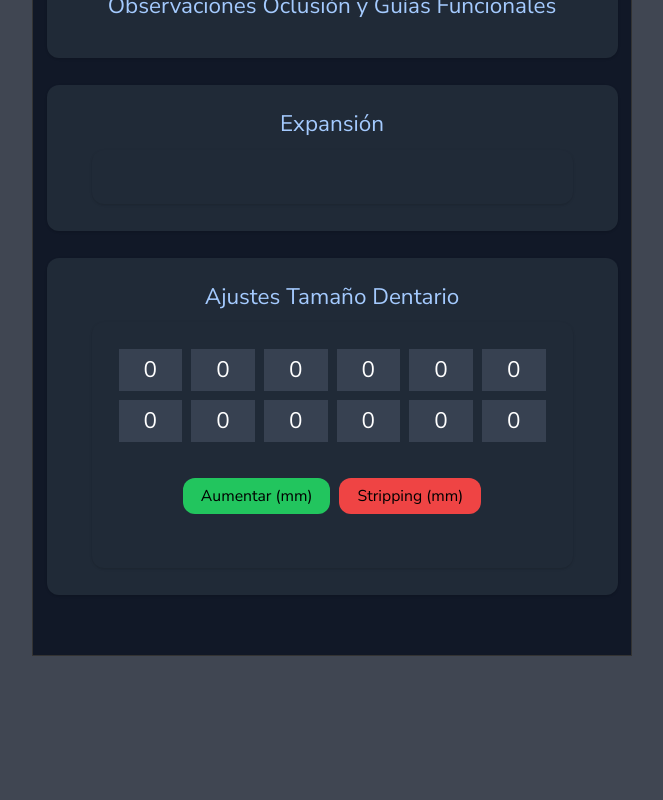
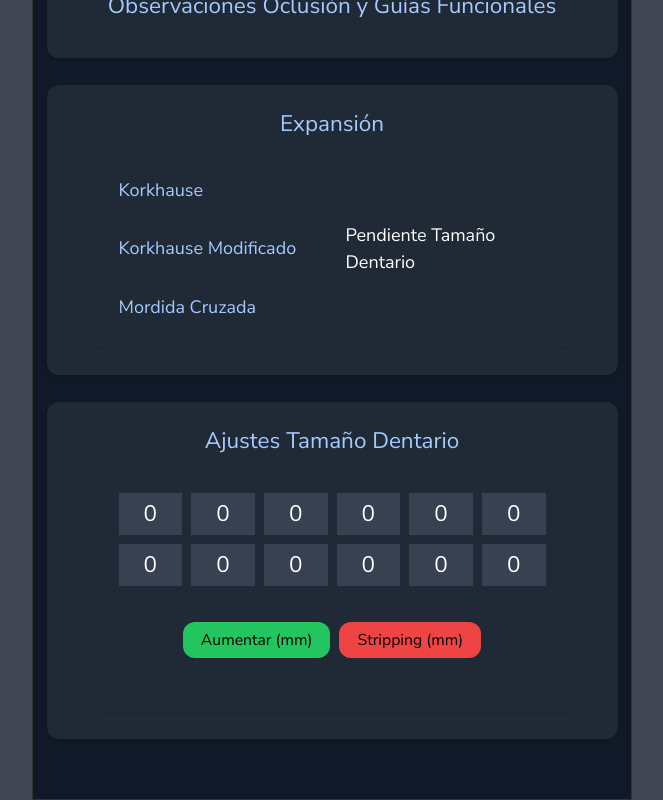
Before and after one commit to den-velez/orthodx, a Next.js app: page /patients/1/diagnostic in a window 1280 px wide. Shown: the part 1178-1978 px from the top of the page, without its empty margins (308-971 px from the left). Before the commit the page ends 1834 px from the top, so only its background shows below. Built offline with nearby package versions, Linux system fonts and the light colour scheme; no server answers; the database is empty.

Commit message:
OD-36 enhance expansion at dx page and arches

```diff
--- a/src/app/patients/[id]/arches/page.tsx
+++ b/src/app/patients/[id]/arches/page.tsx
@@ -45,7 +45,23 @@ export default async function ArcadasValoration({
     dist6a6Inf2: "",
     dist6a6Sup: "",
   };
+
+  const expansionDiagnostic = patient.expansionDiagnostic || {
+    korkhauseTurns: 0,
+    korkhauseTurnsMod: 0,
+    apinamientoTurns: 0,
+    mordidaCruzadaTurns: 0,
+  };
+
+  const discrepancyDiagnostic =
+    patient.discrepancyDiagnostic?.discrepancy || undefined;
+
   return (
-    <FormArcadasComponent patientId={id} currentValoration={valorationArches} />
+    <FormArcadasComponent
+      patientId={id}
+      currentValoration={valorationArches}
+      expansionDx={expansionDiagnostic}
+      discrepancyDx={discrepancyDiagnostic}
+    />
   );
 }
--- a/src/app/patients/[id]/diagnostic/page.tsx
+++ b/src/app/patients/[id]/diagnostic/page.tsx
@@ -199,24 +199,14 @@ export default async function Diagnostic({
   const getExpansionData = () => {
     if (!expansionDiagnostic) return;
     return {
-      korkhause:
-        expansionDiagnostic.korkhauseTurns &&
-        expansionDiagnostic.korkhauseTurns > 0
+      korkhause: expansionDiagnostic.korkhauseTurns
         ? `${expansionDiagnostic.korkhauseTurns} giros`
         : null,
-      korkhauseFixed:
-        expansionDiagnostic.korkhauseTurnsMod &&
-        expansionDiagnostic.korkhauseTurnsMod > 0
+      korkhauseFixed: expansionDiagnostic.korkhauseTurnsMod
         ? `${expansionDiagnostic.korkhauseTurnsMod} giros`
         : null,
-      apinamiento:
-        expansionDiagnostic.apinamientoTurns &&
-        expansionDiagnostic.apinamientoTurns > 0
-          ? `${expansionDiagnostic.apinamientoTurns} giros`
-          : null,
-      mordidaCruzada:
-        expansionDiagnostic.mordidaCruzadaTurns &&
-        expansionDiagnostic.mordidaCruzadaTurns > 0
+      apinamiento: null,
+      mordidaCruzada: expansionDiagnostic.mordidaCruzadaTurns
         ? `${expansionDiagnostic.mordidaCruzadaTurns} giros`
         : null,
     };
@@ -368,31 +358,21 @@ export default async function Diagnostic({
           <h5 className='text-h5 text-txtBrand-secondary text-center'>
             {dxLabels.expansion.title}
           </h5>
-          <div className='p-6 bg-bgDark-080 rounded-[12px] shadow'>
-            {dxResults.korkhause && (
+          <div className='p-6 flex flex-col gap-4 bg-bgDark-080 rounded-[12px] shadow'>
             <DxSectionDental
               label={dxLabels.expansion.korkhause}
               value={dxResults.korkhause ?? ""}
             />
-            )}
-            {dxResults.korkhauseFixed && (
+
             <DxSectionDental
               label={dxLabels.expansion.korkhauseFixed}
-                value={dxResults.korkhauseFixed ?? ""}
+              value={dxResults.korkhauseFixed ?? "Pendiente Tamaño dentario"}
             />
-            )}
-            {dxResults.apinamiento && (
-              <DxSectionDental
-                label={dxLabels.expansion.apinamiento}
-                value={dxResults.apinamiento ?? ""}
-              />
-            )}
-            {dxResults.mordidaCruzada && (
+
             <DxSectionDental
               label={dxLabels.expansion.mordidaCruzada}
               value={dxResults.mordidaCruzada ?? ""}
             />
-            )}
           </div>
         </section>
       )}
--- a/src/components/formArcadas/FormArcadasComponent.tsx
+++ b/src/components/formArcadas/FormArcadasComponent.tsx
@@ -6,7 +6,7 @@ import { z, ZodType } from "zod";
 import { zodResolver } from "@hookform/resolvers/zod";
 
 import { ButtonComponent, ModalComponent } from "@/components";
-import { IArches } from "@/interfaces";
+import { IArches, IDiscrepancyDiagnostic, IExpansion } from "@/interfaces";
 import { updatePatient } from "@/lib/actions/actions";
 import {
   getDiscrepancyDiagnostic,
@@ -14,6 +14,7 @@ import {
 } from "@/lib/diagnostic/arches";
 
 import { PAGE_TITLES } from "@/constants/constants";
+import DxSectionDental from "@/app/patients/[id]/diagnostic/DxSectionDental";
 
 type FormData = {
   d11?: string;
@@ -60,9 +61,13 @@ const FormSchema: ZodType<FormData> = z.object({
 export default function FormArcadasComponent({
   patientId,
   currentValoration,
+  expansionDx,
+  discrepancyDx,
 }: {
   patientId: string;
   currentValoration: IArches;
+  expansionDx: IExpansion;
+  discrepancyDx?: boolean;
 }) {
   const [isSubmitted, setSubmitted] = useState(false);
   const [isOpen, setIsOpen] = useState(false);
@@ -150,6 +155,10 @@ export default function FormArcadasComponent({
     }
     closeModal();
   };
+
+  const propocionalStyles = discrepancyDx
+    ? "bg-msg-error text-center"
+    : "bg-msg-success text-center";
 
   return (
     <>
@@ -426,8 +435,54 @@ export default function FormArcadasComponent({
             </div>
           </div>
         </section>
+        <section className='p-6 bg-bgDark-080 rounded-[12px] shadow'>
+          <h4 className='text-h4 text-txtLight-100 text-center'>
+            Expansión y Discrepancia
+          </h4>
+          <div className='my-6 flex flex-col gap-4'>
+            <DxSectionDental
+              label='Korkhause (giros)'
+              value={
+                expansionDx.korkhauseTurns == 0
+                  ? "No requiere"
+                  : expansionDx.korkhauseTurns.toString()
+              }
+            />
+            <DxSectionDental
+              label='Mordida Anterior (giros)'
+              value={
+                expansionDx.korkhauseTurns == 0
+                  ? "No requiere"
+                  : expansionDx.mordidaCruzadaTurns.toString()
+              }
+            />
+            {expansionDx.korkhauseTurnsMod != undefined ? (
+              <DxSectionDental
+                label='Korkhause Modificado (giros)'
+                value={
+                  expansionDx.korkhauseTurnsMod == 0
+                    ? "No requiere"
+                    : expansionDx.korkhauseTurnsMod.toString()
+                }
+              />
+            ) : (
+              <DxSectionDental
+                label='Korkhause Modificado (giros)'
+                value='Pendiente
+                  tamaño dentario'
+              />
+            )}
+          </div>
+          <div className={`rounded-[12px] ${propocionalStyles}`}>
+            <h3 className='p-2 text-h5 text-center'>
+              {discrepancyDx
+                ? "Paciente con discrepancia"
+                : "Paciente Proporcional"}
+            </h3>
+          </div>
+        </section>
         {!isSubmitted && (
-          <div className='mt-[60px] h-[60px]'>
+          <div className='h-[60px]'>
             <ButtonComponent
               type='submit'
               label='Guardar'
@@ -437,7 +492,7 @@ export default function FormArcadasComponent({
           </div>
         )}
         {isSubmitted && (
-          <div className='mt-[60px] h-[60px]'>
+          <div className='h-[60px]'>
             <ButtonComponent
               label='Salir'
               variant='primary'
--- a/src/components/formDentalSize/DentalSizeComponent.tsx
+++ b/src/components/formDentalSize/DentalSizeComponent.tsx
@@ -77,7 +77,6 @@ export default function DentalSizeComponent({
                 return (
                   <input
                     key={index}
-                    type='number'
                     className={`p-2 text-center text-h5 ${bgStyle}`}
                     {...register(tooth as keyof FormDataDentalSize)}
                   />
@@ -104,7 +103,7 @@ export default function DentalSizeComponent({
                 return (
                   <input
                     key={index}
-                    type='number'
+                    inputMode='numeric'
                     className={`p-2 text-center text-h5 ${bgStyle}`}
                     {...register(tooth as keyof FormDataDentalSize)}
                   />
--- a/src/lib/diagnostic/arches.ts
+++ b/src/lib/diagnostic/arches.ts
@@ -244,7 +244,7 @@ export async function getExpansionDiagnostic(ArchesValues: UpdateArchesDto) {
   };
 
   const archesCalculatedValues = {
-    apinamientoTurns: getApinamientoTurns([d31, d32, d41, d42], dist3a3Inf),
+    apinamientoTurns: 0,
     korkhauseTurns: getKorkhauseTurns(
       archesDistancesValues.distanceAbove6_6 as number,
       dist6a6Sup
```
Lines whose indentation alone changed are shown as unchanged.
